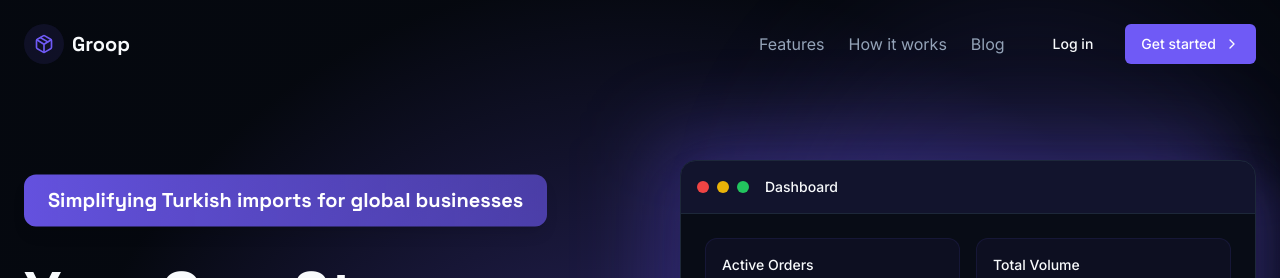
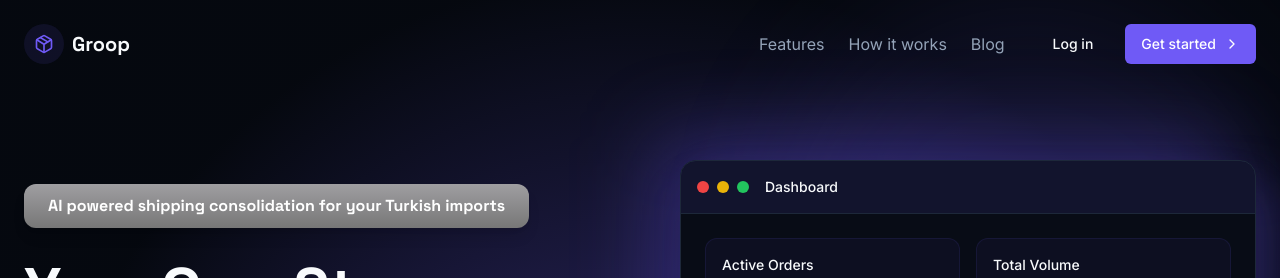
Before and after one commit to yusufbicer/vessel-sync-15, a React (Vite) app: page / in a window 1280 px wide. Shown: the top 278 px of the page. Built offline with nearby package versions, Linux system fonts and the light colour scheme; no server answers; the database is empty.

Commit message:
Update Hero section text
Updated the text in the hero section to "AI powered shipping consolidation for your Turkish imports", reduced the text size, and changed the styling to a more metallic look.  Removed the animation.

```diff
--- a/src/components/Hero.tsx
+++ b/src/components/Hero.tsx
@@ -14,8 +14,8 @@ const Hero = () => {
         <div className="flex flex-col lg:flex-row items-center gap-12 lg:gap-16">
           {/* Hero content */}
           <div className="flex-1 text-center lg:text-left max-w-3xl mx-auto lg:mx-0">
-            <div className="mb-8 inline-flex font-display font-bold px-6 py-3 text-lg md:text-xl rounded-xl bg-gradient-to-r from-primary/90 to-primary/60 text-white shadow-lg animate-float">
-              Simplifying Turkish imports for global businesses
+            <div className="mb-8 inline-flex font-display font-bold px-6 py-2.5 text-sm md:text-base rounded-xl bg-gradient-to-b from-[#9F9EA1] to-[#777777] text-white shadow-lg">
+              AI powered shipping consolidation for your Turkish imports
             </div>
             <h1 className="text-4xl md:text-5xl lg:text-6xl font-display font-bold tracking-tight mb-6 text-balance">
               Your One-Stop Shop for{' '}
```
